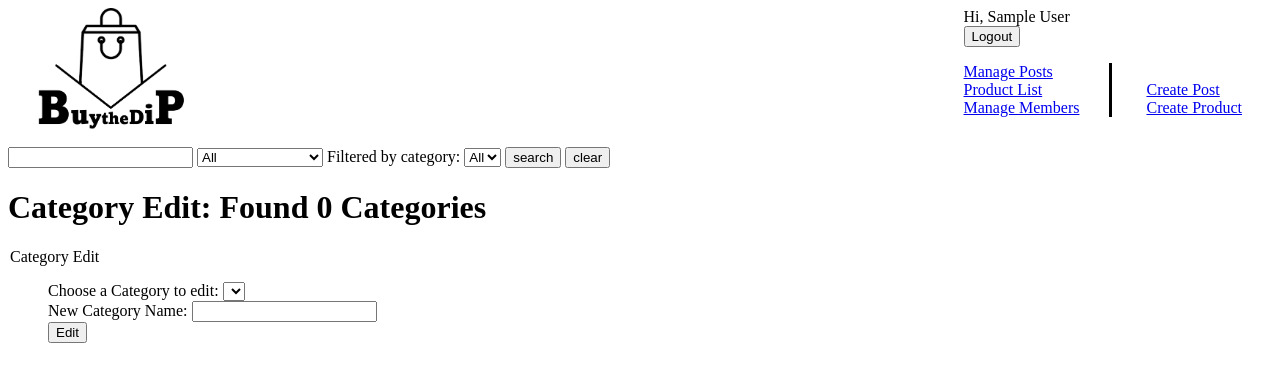
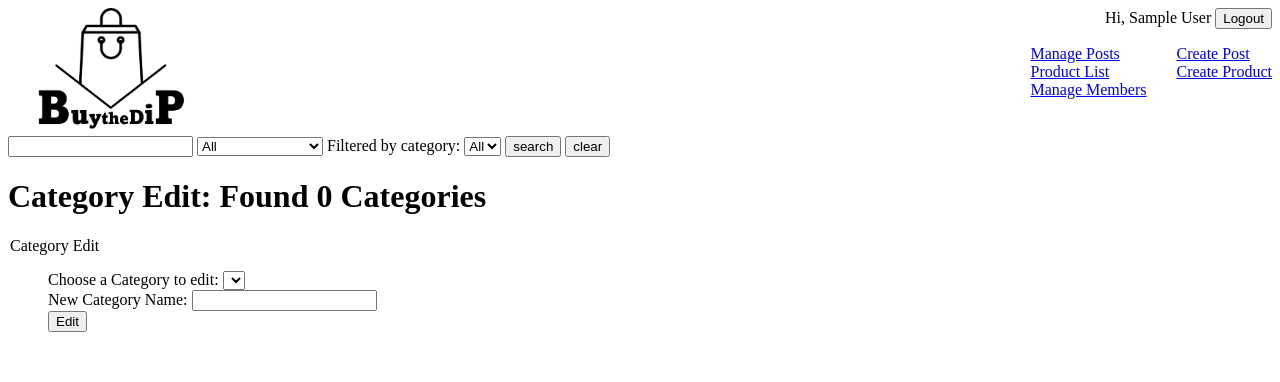
Before and after one commit to RRCKing/buythedip, a PHP site: page /category_edit.php in a window 1280 px wide. Shown: the top 382 px of the page. Run offline with PHP 8.4, Linux system fonts and the light colour scheme; the visitor is signed in with stand-in values (Sample User, id 1); data that the repository does not hold is empty.

Commit message:
Modify Header

```diff
--- a/index.php
+++ b/index.php
@@ -107,6 +107,7 @@
     <meta charset="utf-8">
     <title>Home</title>
     <link rel="stylesheet" type="text/css" href="styles.css" />
+
 </head>
 <body>
     <?php include('nav.php')?>
--- a/nav.php
+++ b/nav.php
@@ -7,7 +7,7 @@
 
     <div id="top_header_right">
         <div id="top_greeting_message">
-            Hi, <?=$userLoginName?>
+            <span>Hi, <?=$userLoginName?></span>
             <form method="post" action="logout.php" id="logout">
             <?php if ($role == 'member' || $role == 'admin'):?>
                 <input type="submit" name="logout" id="logout" value="Logout" />
@@ -15,13 +15,13 @@
             </form>
         </div>
         <div id="top_function_lists">
-            <ul id="top_function_list1">
             <?php if ($role == 'admin'):?>
-                <li><a href="post_manage.php">Manage Posts</a></li>
-                <li><a href="product_list.php">Product List</a></li>
-                <li><a href="members.php">Manage Members</a></li>
+                <ul id="top_function_list1">
+                    <li><a href="post_manage.php">Manage Posts</a></li>
+                    <li><a href="product_list.php">Product List</a></li>
+                    <li><a href="members.php">Manage Members</a></li>
+                </ul>
             <?php endif ?>
-            </ul>
             <ul id="top_function_list2">
                 <?php if ($role == 'member' || $role == 'admin'):?>
                     <li><a href="post_create.php">Create Post</a></li>
@@ -33,6 +33,5 @@
             </ul>
         </div>
     </div>
-
 </div>
 </header>
--- a/styles.css
+++ b/styles.css
@@ -1,41 +1,13 @@
-/* #top_header_right{
-    float: right;
+
+a img{
+    width:200px;
 }
 
-a img{
-    width:15%;
-    height:15%;
-}
 
 #logout {
     display:inline;
 }
 
-div#top_greeting_message{
-
-}
-
-div#search_bar{
-    clear: right;
-}
-
-ul#top_function_list1{
-    display: inline-block;
-    padding-right: 30px;
-    border-right: solid;
-    padding-left: 0px;
-}
-
-ul#top_function_list1 li{
-    padding-left: 0px;
-}
-
-ul#top_function_list2{
-    display: inline-block;
-} */
-a img{
-    width:200px;
-}
 
 div#header{
     display:flex;
@@ -44,25 +16,34 @@ div#header{
 
 div#top_header_right{
     margin-left: auto;
+    display:flex;
+    align-content: space-between;
+    flex-direction: column;
 }
-ul#top_function_list2{
-    display: inline-block;
+
+div#top_greeting_message{
+    margin-left: auto;
 }
 
 ul{
     list-style: none;
 }
 
+div#top_function_lists{
+    display:flex;
+    align-content: space-between;
+}
+
 ul#top_function_list1{
     display: inline-block;
     padding-right: 30px;
-    border-right: solid;
     padding-left: 0px;
 }
 
 
 ul#top_function_list2{
-    margin: 30px;
+    /* margin: 30px; */
+    margin-left: auto;
     display: inline-block;
     padding-left: 0px;
 }
```
